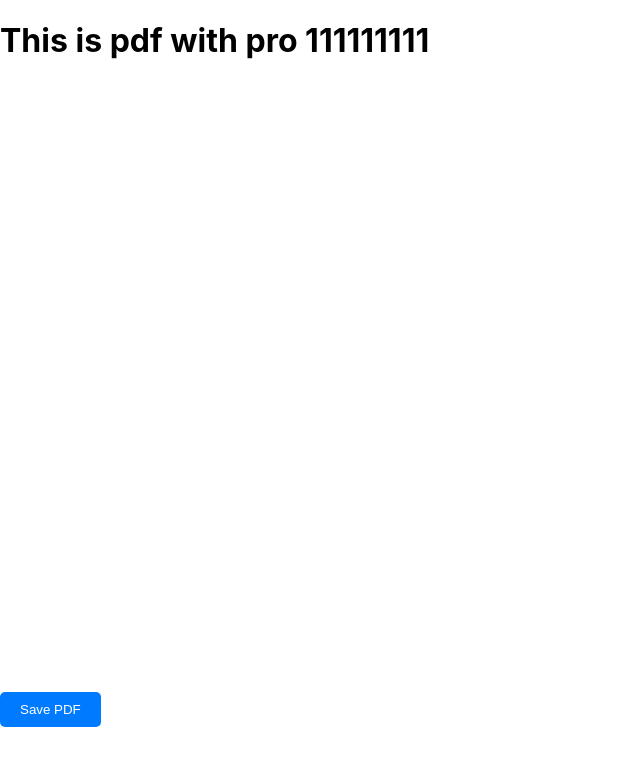
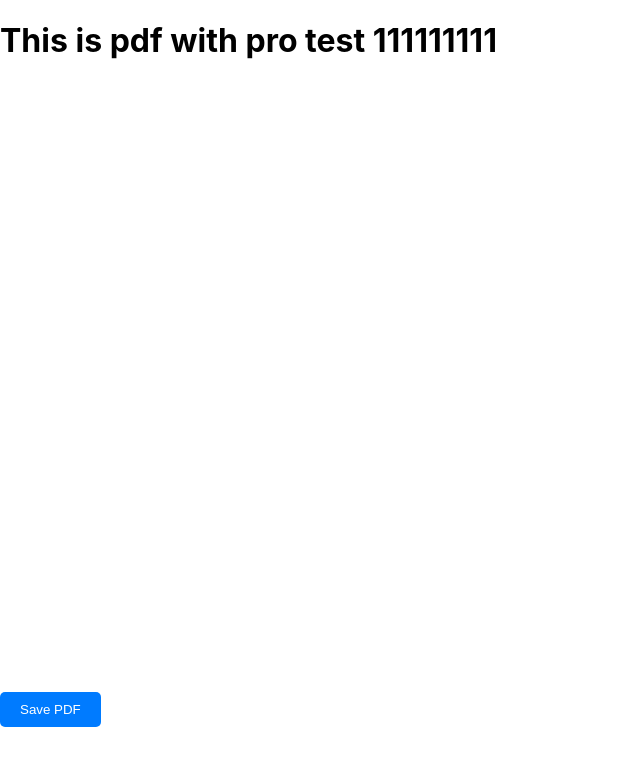
Before and after one commit to prasadskalbhor/pdfeditor, a React (Create React App) app: page / in a window 1280 px wide. Shown: the top 766 px of the page, without its empty margins (0-640 px from the left). Built offline with nearby package versions, Linux system fonts and the light colour scheme.

Commit message:
id added

```diff
--- a/src/App.js
+++ b/src/App.js
@@ -2,7 +2,7 @@ import React from 'react';
 import PDFViewer from './PDFViewer';
 
 const App = () => {
-  return<> <h1>This is pdf with pro 111111111</h1>
+  return<> <h1>This is pdf with pro test 111111111</h1>
   <PDFViewer pdfUrl="/mypdf.pdf" />
   </>;
 };
--- a/src/PDFViewer.js
+++ b/src/PDFViewer.js
@@ -110,6 +110,7 @@ function AdobePDFViewer({
         }}
       />
       <button
+      id='customSaveButton'
         style={{
           marginTop: '10px',
           padding: '10px 20px',
```
